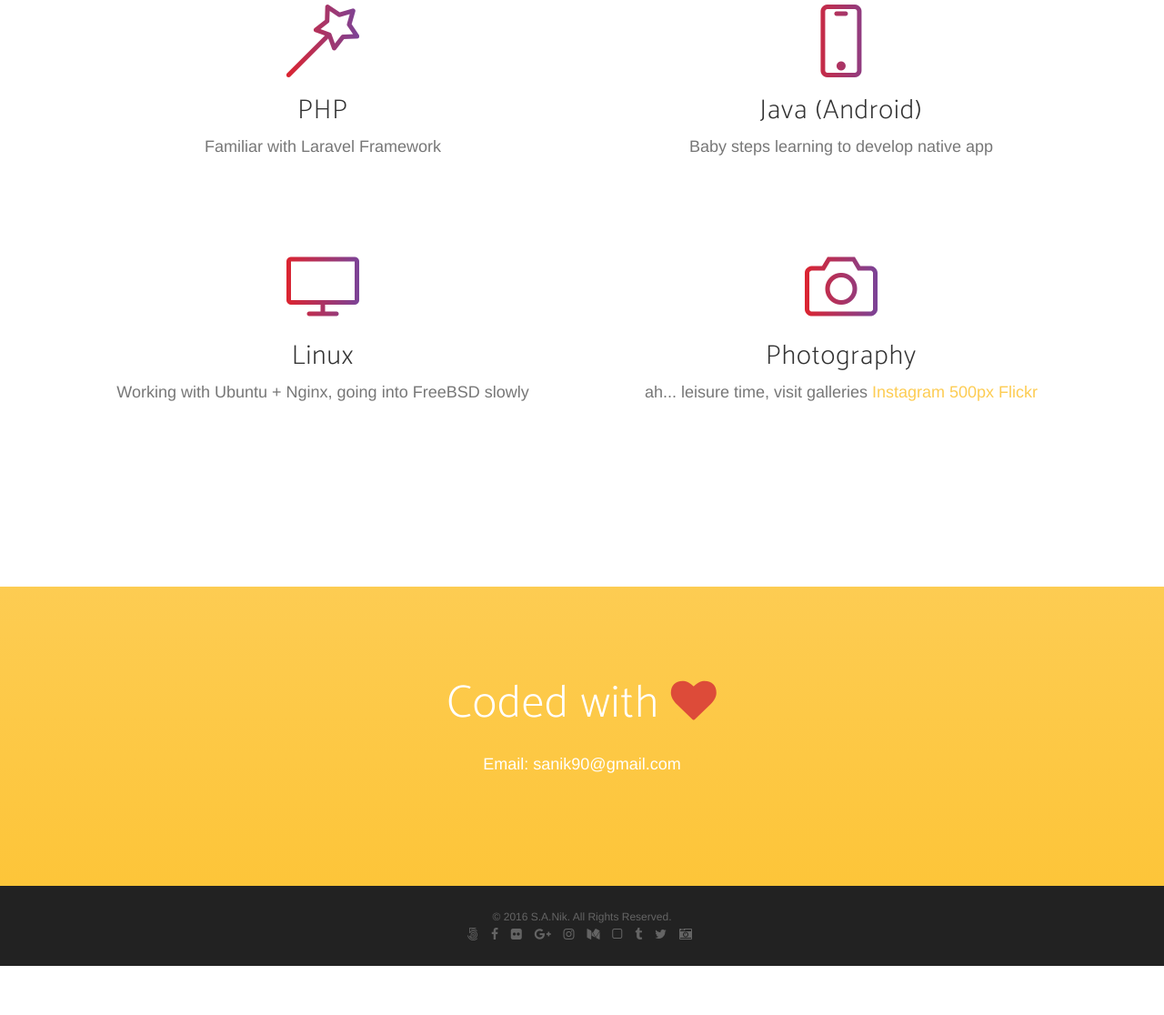
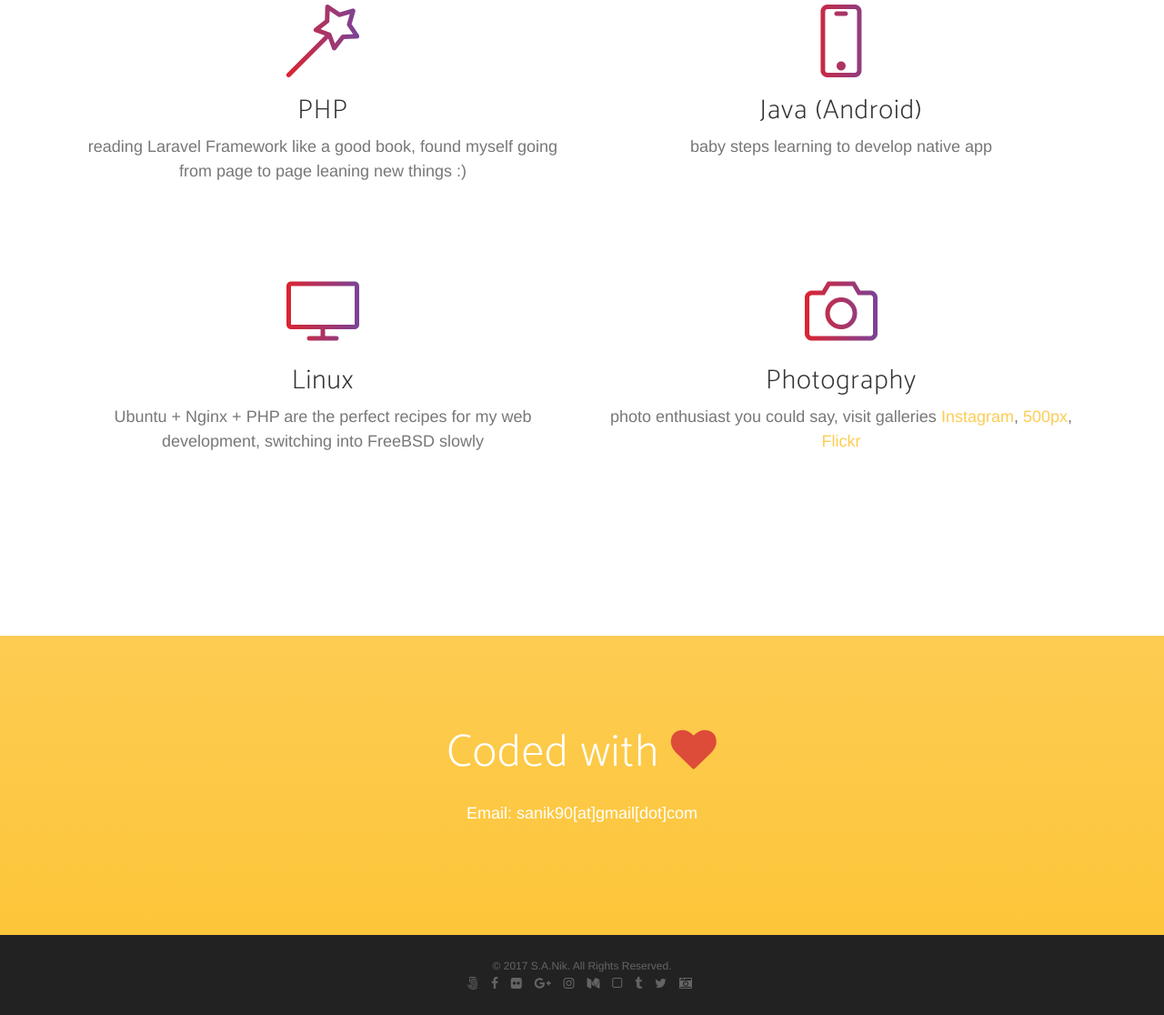
Before and after one commit to sanikkenway/sanikkenway.github.io, a website: page index.html in a window 1280 px wide. Shown: the part 1076-2192 px from the top of the page at 91% size. Before the commit the page ends 2138 px from the top, so only its background shows below. Drawn offline with nearby package versions, Linux system fonts and the light colour scheme; a web font is replaced by a local one.

Commit message:
new year resolutions lol

```diff
--- a/index.html
+++ b/index.html
@@ -98,14 +98,14 @@
                                 <div class="feature-item">
                                     <i class="icon-magic-wand text-primary"></i>
                                     <h3>PHP</h3>
-                                    <p class="text-muted">Familiar with Laravel Framework</p>
+                                    <p class="text-muted">reading Laravel Framework like a good book, found myself going from page to page leaning new things :)</p>
                                 </div>
                             </div>
                             <div class="col-md-6">
                                 <div class="feature-item">
                                     <i class="icon-screen-smartphone text-primary"></i>
                                     <h3>Java (Android)</h3>
-                                    <p class="text-muted">Baby steps learning to develop native app</p>
+                                    <p class="text-muted">baby steps learning to develop native app</p>
                                 </div>
                             </div>
                         </div>
@@ -114,14 +114,14 @@
                                 <div class="feature-item">
                                     <i class="icon-screen-desktop text-primary"></i>
                                     <h3>Linux</h3>
-                                    <p class="text-muted">Working with Ubuntu + Nginx, going into FreeBSD slowly</p>
+                                    <p class="text-muted">Ubuntu + Nginx + PHP are the perfect recipes for my web development, switching into FreeBSD slowly</p>
                                 </div>
                             </div>
                             <div class="col-md-6">
                                 <div class="feature-item">
                                     <i class="icon-camera text-primary"></i>
                                     <h3>Photography</h3>
-                                    <p class="text-muted">ah... leisure time, visit galleries <a href="https://instagram.com/sanik90" target="_blank">Instagram</a> <a href="https://500px.com/sanik" target="_blank">500px</a> <a href="https://www.flickr.com/photos/sanik" target="_blank">Flickr</a></p>
+                                    <p class="text-muted">photo enthusiast you could say, visit galleries <a href="https://instagram.com/sanik90" target="_blank">Instagram</a>, <a href="https://500px.com/sanik" target="_blank">500px</a>, <a href="https://www.flickr.com/photos/sanik" target="_blank">Flickr</a></p>
                                 </div>
                             </div>
                         </div>
@@ -134,13 +134,13 @@
     <section id="contact" class="contact bg-primary">
         <div class="container">
             <h2>Coded with <i class="fa fa-heart"></i></h2>
-			<p>Email: sanik90@gmail.com</p>
+			<p>Email: sanik90[at]gmail[dot]com</p>
         </div>
     </section>
 
     <footer>
         <div class="container">
-            <p>&copy; 2016 S.A.Nik. All Rights Reserved.</p>
+            <p>&copy; 2017 S.A.Nik. All Rights Reserved.</p>
             <ul class="list-inline">
                 <li><a href="https://500px.com/sanik" class="fa fa-500px" style="text-decoration: none;" target="_blank"></a></li>
 				<li><a href="https://www.facebook.com/sanik90" class="fa fa-facebook" style="text-decoration: none;" target="_blank"></a></li>
```
